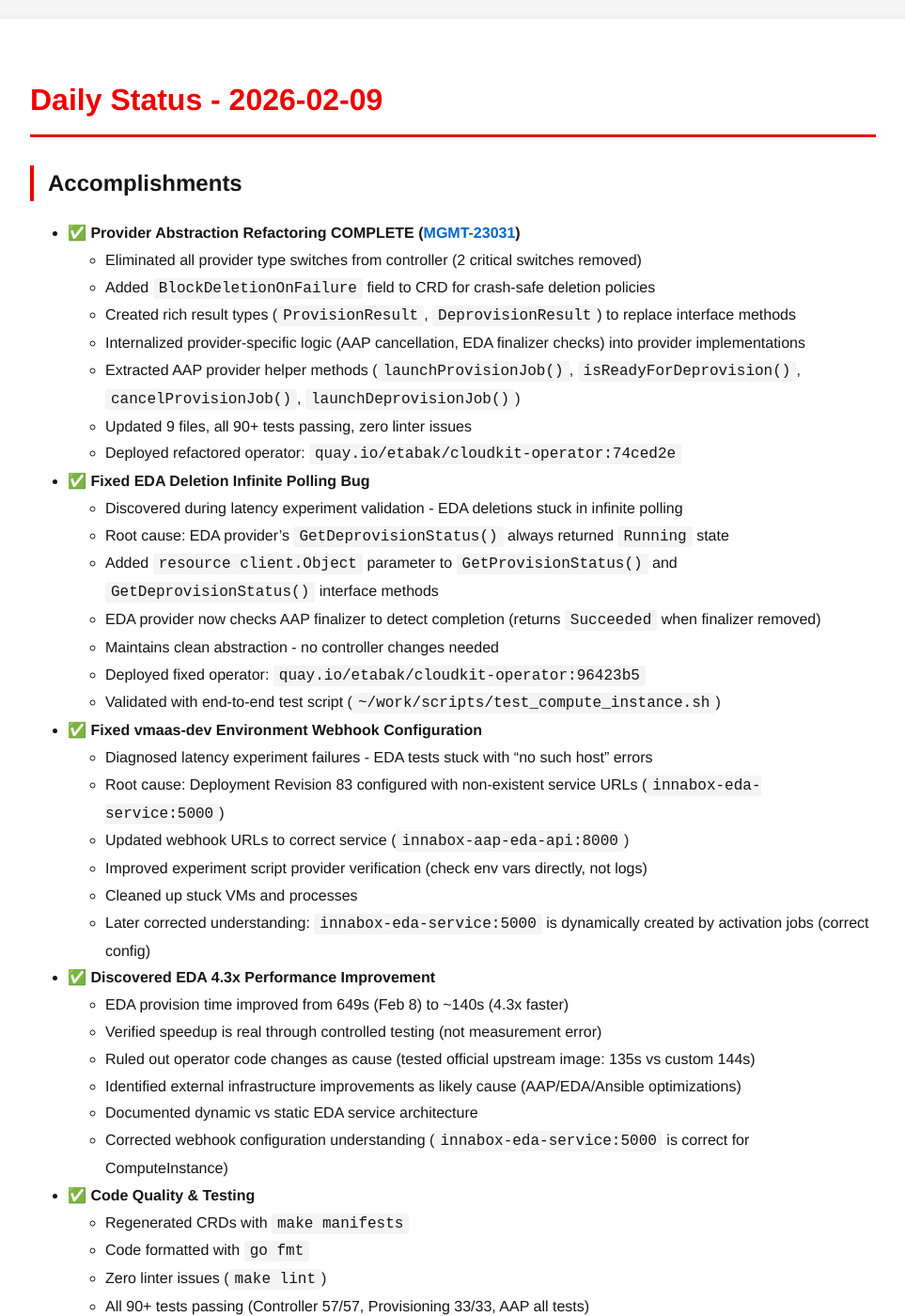
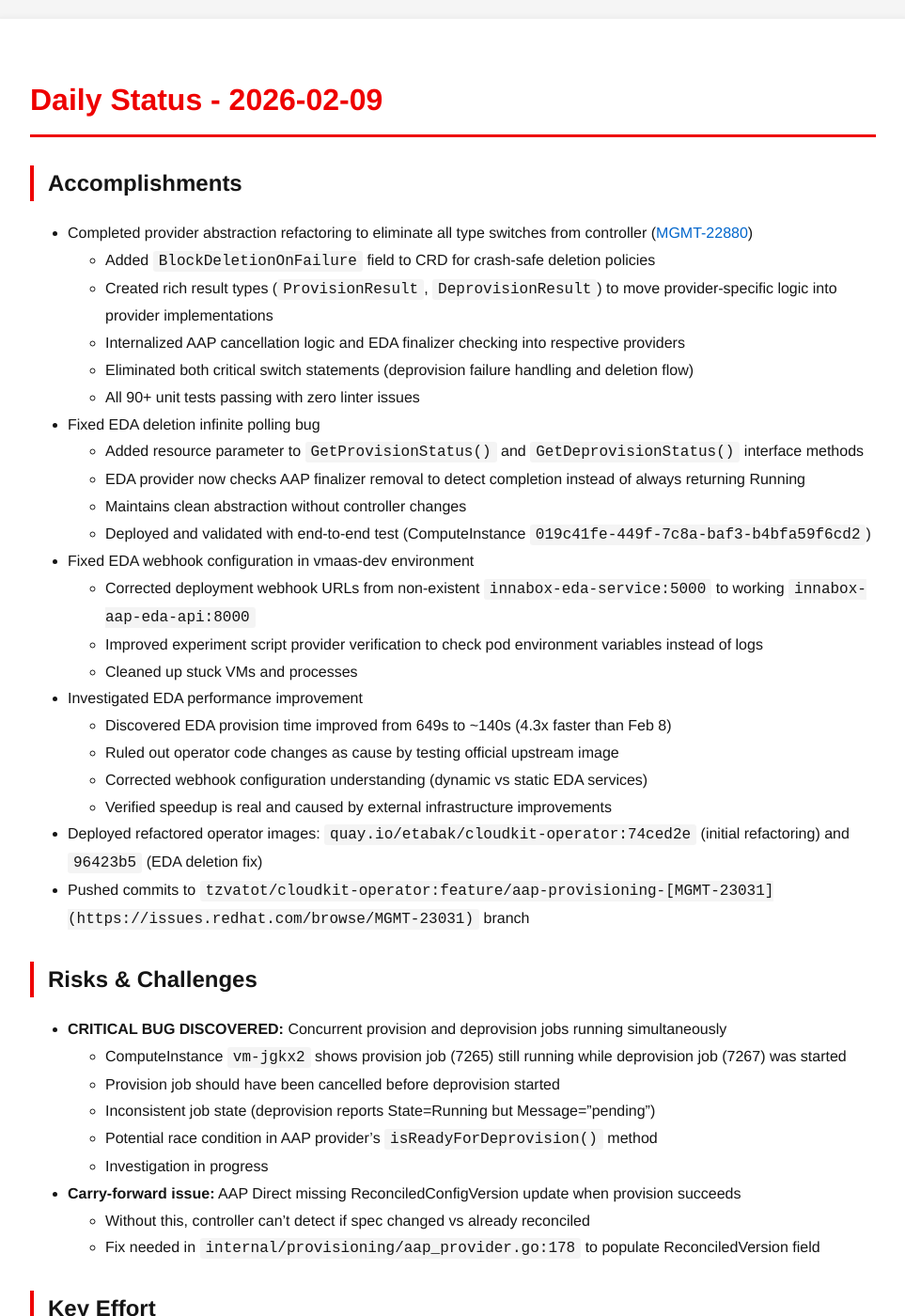
Before and after one commit to tzvatot/daily-status, a Jekyll site: the page built from 2026-02-09.md, in a window 1280 px wide and 1400 px high. Shown: the whole window at 94% size, without its empty margins (158-1121 px from the left). Built offline with Jekyll 4.4.1, drawn with Linux system fonts in a browser that asks for light colours; some of the changed text lies outside the part shown.

Commit message:
Daily status update - 2026-02-09

```diff
--- a/2026-02-09.md
+++ b/2026-02-09.md
@@ -7,68 +7,39 @@ date: 2026-02-09
 # Daily Status - 2026-02-09
 
 ## Accomplishments
-- ✅ **Provider Abstraction Refactoring COMPLETE ([MGMT-23031](https://issues.redhat.com/browse/MGMT-23031))**
-  - Eliminated all provider type switches from controller (2 critical switches removed)
+- Completed provider abstraction refactoring to eliminate all type switches from controller ([MGMT-22880](https://issues.redhat.com/browse/MGMT-22880))
   - Added `BlockDeletionOnFailure` field to CRD for crash-safe deletion policies
-  - Created rich result types (`ProvisionResult`, `DeprovisionResult`) to replace interface methods
-  - Internalized provider-specific logic (AAP cancellation, EDA finalizer checks) into provider implementations
-  - Extracted AAP provider helper methods (`launchProvisionJob()`, `isReadyForDeprovision()`, `cancelProvisionJob()`, `launchDeprovisionJob()`)
-  - Updated 9 files, all 90+ tests passing, zero linter issues
-  - Deployed refactored operator: `quay.io/etabak/cloudkit-operator:74ced2e`
-
-- ✅ **Fixed EDA Deletion Infinite Polling Bug**
-  - Discovered during latency experiment validation - EDA deletions stuck in infinite polling
-  - Root cause: EDA provider's `GetDeprovisionStatus()` always returned `Running` state
-  - Added `resource client.Object` parameter to `GetProvisionStatus()` and `GetDeprovisionStatus()` interface methods
-  - EDA provider now checks AAP finalizer to detect completion (returns `Succeeded` when finalizer removed)
-  - Maintains clean abstraction - no controller changes needed
-  - Deployed fixed operator: `quay.io/etabak/cloudkit-operator:96423b5`
-  - Validated with end-to-end test script (`~/work/scripts/test_compute_instance.sh`)
-
-- ✅ **Fixed vmaas-dev Environment Webhook Configuration**
-  - Diagnosed latency experiment failures - EDA tests stuck with "no such host" errors
-  - Root cause: Deployment Revision 83 configured with non-existent service URLs (`innabox-eda-service:5000`)
-  - Updated webhook URLs to correct service (`innabox-aap-eda-api:8000`)
-  - Improved experiment script provider verification (check env vars directly, not logs)
+  - Created rich result types (`ProvisionResult`, `DeprovisionResult`) to move provider-specific logic into provider implementations
+  - Internalized AAP cancellation logic and EDA finalizer checking into respective providers
+  - Eliminated both critical switch statements (deprovision failure handling and deletion flow)
+  - All 90+ unit tests passing with zero linter issues
+- Fixed EDA deletion infinite polling bug
+  - Added resource parameter to `GetProvisionStatus()` and `GetDeprovisionStatus()` interface methods
+  - EDA provider now checks AAP finalizer removal to detect completion instead of always returning Running
+  - Maintains clean abstraction without controller changes
+  - Deployed and validated with end-to-end test (ComputeInstance `019c41fe-449f-7c8a-baf3-b4bfa59f6cd2`)
+- Fixed EDA webhook configuration in vmaas-dev environment
+  - Corrected deployment webhook URLs from non-existent `innabox-eda-service:5000` to working `innabox-aap-eda-api:8000`
+  - Improved experiment script provider verification to check pod environment variables instead of logs
   - Cleaned up stuck VMs and processes
-  - Later corrected understanding: `innabox-eda-service:5000` is dynamically created by activation jobs (correct config)
-
-- ✅ **Discovered EDA 4.3x Performance Improvement**
-  - EDA provision time improved from 649s (Feb 8) to ~140s (4.3x faster)
-  - Verified speedup is real through controlled testing (not measurement error)
-  - Ruled out operator code changes as cause (tested official upstream image: 135s vs custom 144s)
-  - Identified external infrastructure improvements as likely cause (AAP/EDA/Ansible optimizations)
-  - Documented dynamic vs static EDA service architecture
-  - Corrected webhook configuration understanding (`innabox-eda-service:5000` is correct for ComputeInstance)
-
-- ✅ **Code Quality & Testing**
-  - Regenerated CRDs with `make manifests`
-  - Code formatted with `go fmt`
-  - Zero linter issues (`make lint`)
-  - All 90+ tests passing (Controller 57/57, Provisioning 33/33, AAP all tests)
-  - Coverage: Controller 40.8%, AAP 86.7%, Provisioning 68.3%
-
-- ✅ **Scripts & Tooling**
-  - Updated `run_latency_experiment_parallel.sh` - improved provider verification
-  - Created `monitor_experiment.sh` - 5-minute polling monitoring script
-  - Created `test_compute_instance.sh` - end-to-end lifecycle validation script
+- Investigated EDA performance improvement
+  - Discovered EDA provision time improved from 649s to ~140s (4.3x faster than Feb 8)
+  - Ruled out operator code changes as cause by testing official upstream image
+  - Corrected webhook configuration understanding (dynamic vs static EDA services)
+  - Verified speedup is real and caused by external infrastructure improvements
+- Deployed refactored operator images: `quay.io/etabak/cloudkit-operator:74ced2e` (initial refactoring) and `96423b5` (EDA deletion fix)
+- Pushed commits to `tzvatot/cloudkit-operator:feature/aap-provisioning-[MGMT-23031](https://issues.redhat.com/browse/MGMT-23031)` branch
 
 ## Risks & Challenges
-- ❌ **CRITICAL BUG DISCOVERED:** Concurrent provision and deprovision jobs running simultaneously
-  - ComputeInstance `vm-jgkx2` in Deleting phase with both provision job (7265, Running) and deprovision job (7267, Running/pending)
+- **CRITICAL BUG DISCOVERED:** Concurrent provision and deprovision jobs running simultaneously
+  - ComputeInstance `vm-jgkx2` shows provision job (7265) still running while deprovision job (7267) was started
   - Provision job should have been cancelled before deprovision started
-  - Possible race condition in AAP provider's `isReadyForDeprovision()` method
-  - Impact: Resource conflicts, potential orphaned resources, unreliable deletion flow
-  - Investigation needed: Controller logs, AAP job states, cancellation timing
-
-- ⏳ **AAP Direct Missing ReconciledConfigVersion Update** (carried forward from Feb 8)
-  - AAP Direct doesn't set `ReconciledConfigVersion` when provision succeeds
-  - Without this, controller can't detect spec changes vs already reconciled state
-  - Workaround: Currently works because `handleReconciledConfigVersion` reads annotation (set by old EDA playbook)
-  - Fix needed: AAP provider `getJobStatus()` must populate `ReconciledVersion` field when successful
-
-- ⏳ **Outstanding Mystery:** What changed in AAP/EDA infrastructure between Feb 8-9 causing 4.3x speedup
-  - Need investigation: AAP server logs/metrics, playbook execution time comparisons, infrastructure changes
+  - Inconsistent job state (deprovision reports State=Running but Message="pending")
+  - Potential race condition in AAP provider's `isReadyForDeprovision()` method
+  - Investigation in progress
+- **Carry-forward issue:** AAP Direct missing ReconciledConfigVersion update when provision succeeds
+  - Without this, controller can't detect if spec changed vs already reconciled
+  - Fix needed in `internal/provisioning/aap_provider.go:178` to populate ReconciledVersion field
 
 ## Key Effort
-Completed provider abstraction refactoring to eliminate all type switches from controller, making it fully provider-agnostic while discovering and fixing EDA deletion bug.
+Eliminated provider type switches from controller through interface refactoring and discovered critical concurrent job execution bug requiring investigation.
```
